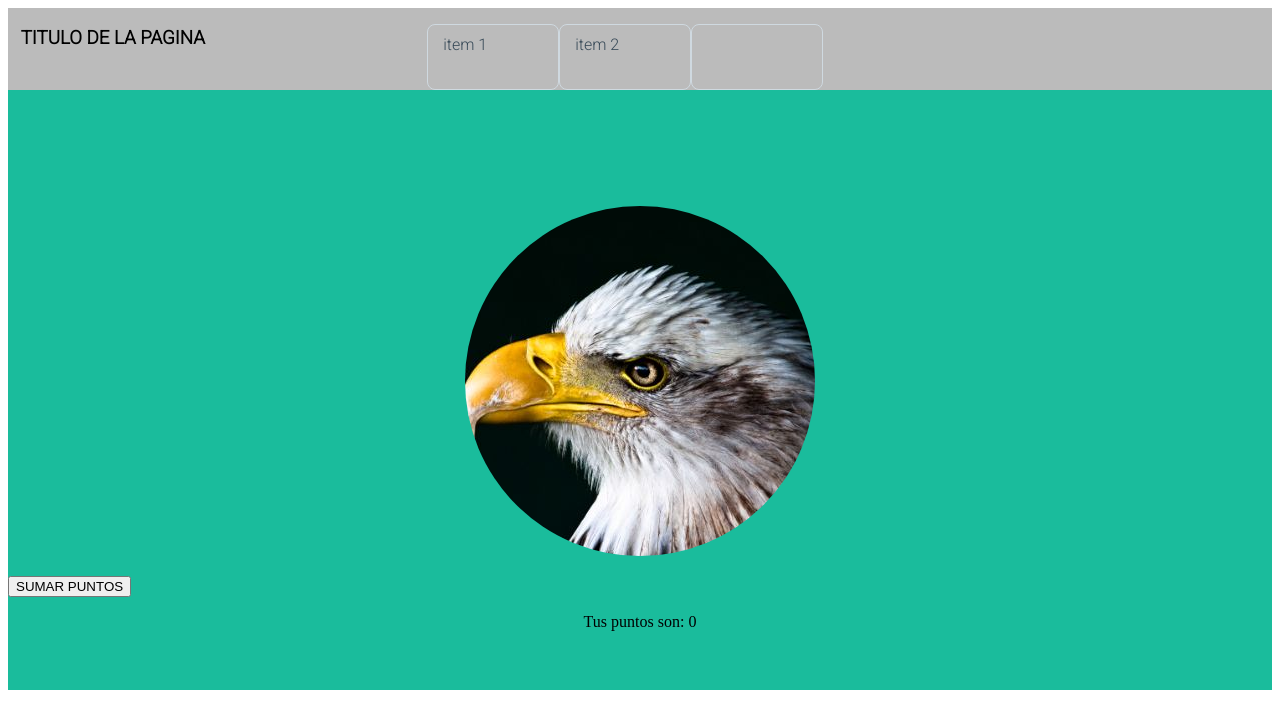
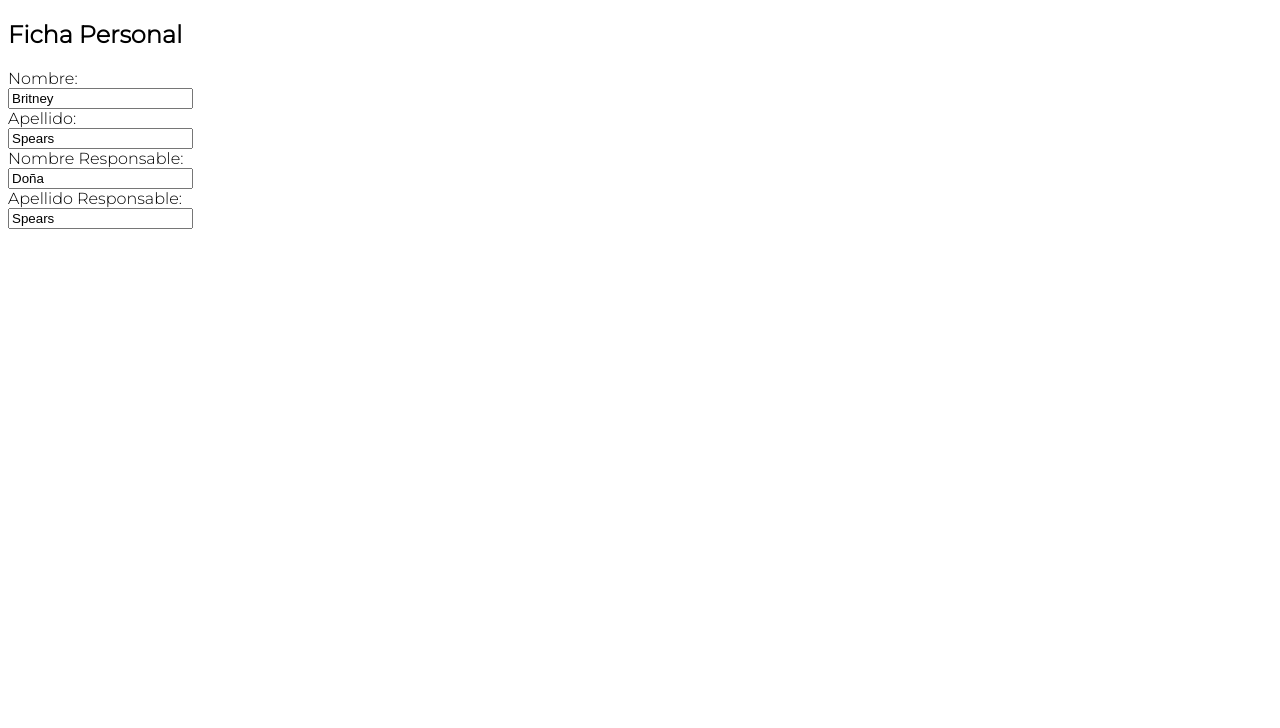
Before and after one commit to chukita/jueves, a website with bundled scripts: page index.html in a window 1280 px wide. Built offline with nearby package versions, Linux system fonts and the light colour scheme.

Commit message:
typescript

```diff
--- /dev/null
+++ b/fichaPersona.js
@@ -0,0 +1,20 @@
+/*var ndom:any = document.getElementById("fname");
+var adom:any = document.getElementById("lname");
+
+ndom.value = "Juan";
+adom.value = "Perez";*/
+export class fichaPersona {
+    //constructor
+    constructor(nom, ape) {
+        this._n = nom;
+        this._a = ape;
+    }
+    //getters y setters
+    //metodos
+    completaFicha() {
+        var ndom = document.getElementById("fname");
+        var adom = document.getElementById("lname");
+        ndom.value = this._n;
+        adom.value = this._a;
+    }
+}
--- /dev/null
+++ b/fichaPersona.ts
@@ -0,0 +1,34 @@
+/*var ndom:any = document.getElementById("fname");
+var adom:any = document.getElementById("lname");
+
+ndom.value = "Juan";
+adom.value = "Perez";*/
+
+export class fichaPersona{
+
+    //propiedades
+    protected _n:string;
+    protected _a:string;
+
+    //constructor
+
+        constructor(nom:string,ape:string){
+            this._n = nom;
+            this._a = ape;
+        }
+
+    //getters y setters
+
+
+
+    //metodos
+
+    completaFicha(){
+        var ndom:any = document.getElementById("fname");
+        var adom:any = document.getElementById("lname");
+
+        ndom.value = this._n;
+        adom.value = this._a;
+    }
+
+}
--- /dev/null
+++ b/fichaPersonaMenor.js
@@ -0,0 +1,25 @@
+import { fichaPersona } from "./fichaPersona.js";
+export class fichaPersonaMenor extends fichaPersona {
+    //c
+    constructor(nomr, aper, nom, ape) {
+        super(nom, ape);
+        this._nr = nomr;
+        this._ar = aper;
+    }
+    //g y s
+    //metodos
+    completaFicha() {
+        var ndom = document.getElementById("fname");
+        var adom = document.getElementById("lname");
+        var ndomr = document.getElementById("fnamer");
+        var adomr = document.getElementById("lnamer");
+        var menor = document.getElementById("menor");
+        ndom.value = this._n;
+        adom.value = this._a;
+        ndomr.value = this._nr;
+        adomr.value = this._ar;
+        menor.style = "display:block";
+    }
+}
+let Persona = new fichaPersonaMenor("Doña", "Spears", "Britney", "Spears");
+Persona.completaFicha();
--- a/index.html
+++ b/index.html
@@ -1,50 +1,36 @@
 <!DOCTYPE html>
 <html>
-<head>
-    <meta charset='utf-8'>
-    <meta http-equiv='X-UA-Compatible' content='IE=edge'>
-    <title>Hola mundo</title>
-    <meta name='viewport' content='width=device-width, initial-scale=1'>
+ <head>
     <link rel="preconnect" href="https://fonts.googleapis.com">
-<link rel="preconnect" href="https://fonts.gstatic.com" crossorigin>
-<link href="https://fonts.googleapis.com/css2?family=Oswald:wght@200&family=Roboto:wght@300&display=swap" rel="stylesheet">
-<link rel="stylesheet" href="estilo.css">
+    <link rel="preconnect" href="https://fonts.gstatic.com" crossorigin>
+    <link href="https://fonts.googleapis.com/css2?family=Montserrat:wght@300&display=swap" rel="stylesheet">
+ </head>
 
-<style>
+<body style="font-family: 'Montserrat', sans-serif;">
 
-</style>
+<h2>Ficha Personal</h2>
 
-<script>
-  function suma(){
-    var puntos = Number(document.getElementById("puntos").innerHTML);
-    var suma   = puntos + 1;
-    document.getElementById("puntos").innerHTML = suma;
-  }
+<form>
+  <label for="fname">Nombre:</label><br>
+  <input type="text" id="fname" name="fname" value=""><br>
+  <label for="lname">Apellido:</label><br>
+  <input type="text" id="lname" name="lname" value=""><br>
 
-</script>
+  <div id="menor" style="display:none">
+
+  <label for="fnamer">Nombre Responsable:</label><br>
+  <input type="text" id="fnamer" name="fnamer" value=""><br>
+  <label for="lnamer">Apellido Responsable:</label><br>
+  <input type="text" id="lnamer" name="lnamer" value=""><br>
+
+</div>
 
 
-</head>
-<body>
-    <div class="titulo">
-        <div style="width: 29%; float: left; padding-left: 1%;" ><h3>TITULO DE LA PAGINA</h3></div>
-        <div style="width: 70%; float: left;">
-            <ul>
-                <li style="width: 100px; float: left;">item 1</li>
-                <li style="width: 100px; float: left;">item 2</li>
-                <li style="width: 100px; float: left;"><div></div></li>
-            </ul>
-        </div>
-    </div>
-    <div class="cuerpo">
 
-        <p><img src="img/aguila.jpg"></p>
+</form>
 
-        <input type="button" value="SUMAR PUNTOS" onclick="suma()" >
-
-            <p>Tus puntos son: <span id="puntos">0</span></p>
+</body>
+<script src="fichaPersonaMenor.js" type="module"></script>
 
 
-    </div>
-</body>
 </html>
--- /dev/null
+++ b/package.json
@@ -0,0 +1,5 @@
+{
+  "dependencies": {
+    "typescript": "^4.7.4"
+  }
+}
```
Also changed, not shown: fichaPersonaMenor.ts (added, +39 -0 lines), tsconfig.json (added, +103 -0 lines), 1 other file.
